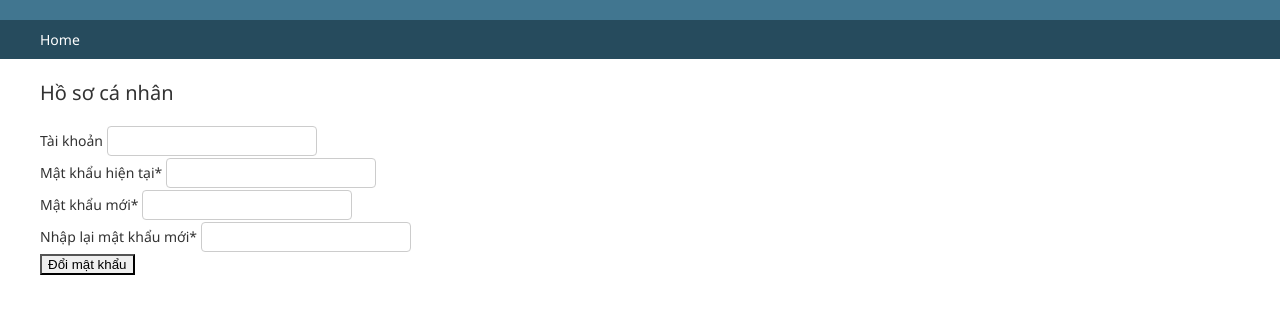
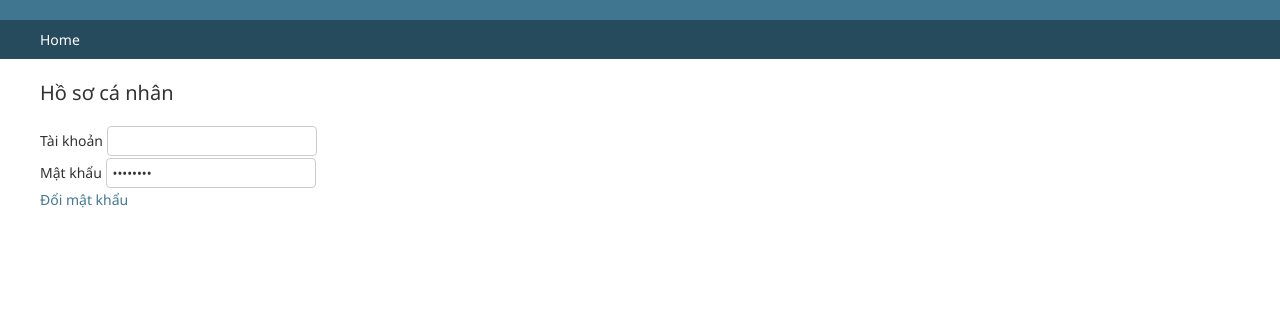
Before and after one commit to ngovandat2005/keovuasonghong, a Django app: template templates/admin/account/profile.html in a window 1280 px wide. Shown: the top 319 px of the page. Run offline with Django 5.2, Linux system fonts and the light colour scheme; the template is opened without the code that fills it, so the values that code supplies are empty; data comes from the database, SQL or seed files in the repository.

Commit message:
Add change-password menu item; profile page shows username/password with button to change password
Co-Authored-By: Claude Sonnet 5.5 <noreply@anthropic.com>

```diff
--- a/templates/admin/account/profile.html
+++ b/templates/admin/account/profile.html
@@ -20,36 +20,20 @@
 
     <!-- Khối form nhập liệu màu trắng viền xám theo mẫu -->
     <div class="account-form-card">
-        <form method="post" action="">
-            {% csrf_token %}
-            <input type="hidden" name="action" value="change_password">
-
         <div class="account-form-grid">
             <div class="account-form-group" style="grid-column: 1 / -1;">
                 <label class="account-form-label">Tài khoản</label>
                 <input type="text" value="{{ request.user.username }}" readonly class="account-input account-input-disabled">
             </div>
-
             <div class="account-form-group" style="grid-column: 1 / -1;">
-                    <label class="account-form-label">Mật khẩu hiện tại<span class="required-star">*</span></label>
-                    <input type="password" name="old_password" required autocomplete="current-password" class="account-input">
-                </div>
-
-                <div class="account-form-group">
-                    <label class="account-form-label">Mật khẩu mới<span class="required-star">*</span></label>
-                    <input type="password" name="new_password1" required autocomplete="new-password" class="account-input">
-                </div>
-
-                <div class="account-form-group">
-                    <label class="account-form-label">Nhập lại mật khẩu mới<span class="required-star">*</span></label>
-                    <input type="password" name="new_password2" required autocomplete="new-password" class="account-input">
+                <label class="account-form-label">Mật khẩu</label>
+                <input type="password" value="********" readonly class="account-input account-input-disabled">
             </div>
         </div>
 
         <div class="account-form-actions">
-                <button type="submit" class="account-save-btn">Đổi mật khẩu</button>
+            <a href="{% url 'admin:password_change' %}" class="account-save-btn" style="display:inline-block;text-decoration:none;">Đổi mật khẩu</a>
         </div>
-        </form>
     </div>
 </div>
 {% endblock %}
--- a/templates/unfold/helpers/userlinks.html
+++ b/templates/unfold/helpers/userlinks.html
@@ -53,6 +53,11 @@
                 <span>{% trans "Hồ sơ cá nhân" %}</span>
             </a>
 
+            <a href="{% url 'admin:password_change' %}" class="header-dropdown-item">
+                <span class="material-symbols-outlined">key</span>
+                <span>{% trans "Đổi mật khẩu" %}</span>
+            </a>
+
             <div class="header-dropdown-divider"></div>
 
             <form method="post" action="{% url 'admin:logout' %}" class="m-0">
```
Lines whose indentation alone changed are shown as unchanged.
